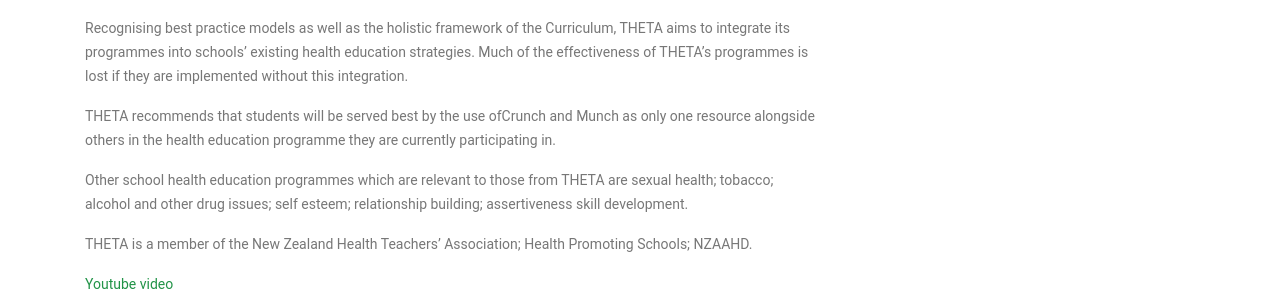
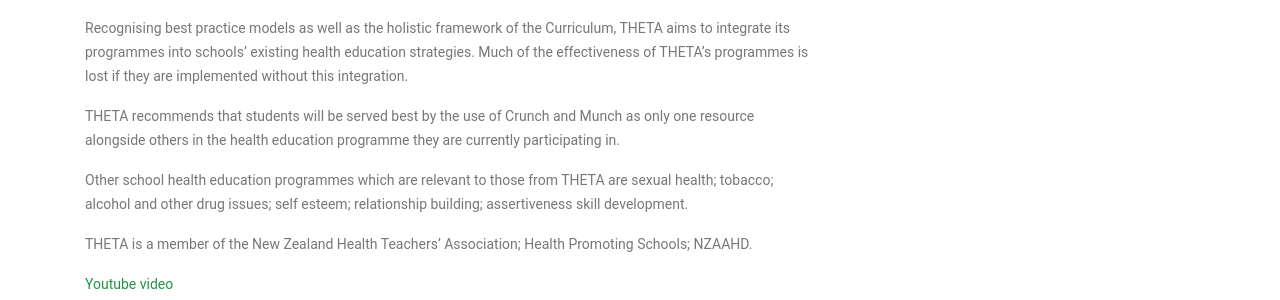
Before and after one commit to thetanewzealand/thetanewzealand.github.io, a Jekyll site: the page built from _programmes/crunch-and-munch.md, in a window 1280 px wide and 900 px high, scrolled down 2291 px. Shown: the part 152-452 px from the top of the window. Built offline with Jekyll 4.4.1, drawn with Linux system fonts in a browser that asks for light colours; nearby versions of some CDN libraries.

Commit message:
Updated '_programmes/crunch-and-munch.md' via CloudCannon

```diff
--- a/_programmes/crunch-and-munch.md
+++ b/_programmes/crunch-and-munch.md
@@ -100,7 +100,7 @@
 Recognising best practice models as well as the holistic framework of the Curriculum, THETA aims to integrate its programmes into schools’ existing health education strategies. Much of the effectiveness of THETA’s programmes is lost if they are implemented without this integration.
 {: .present-before-paste}
 
-THETA recommends that students will be served best by the use ofCrunch and Munch as only one resource alongside others in the health education programme they are currently participating in.
+THETA recommends that students will be served best by the use of Crunch and Munch as only one resource alongside others in the health education programme they are currently participating in.
 {: .present-before-paste}
 
 Other school health education programmes which are relevant to those from THETA are sexual health; tobacco; alcohol and other drug issues; self esteem; relationship building; assertiveness skill development.
```
